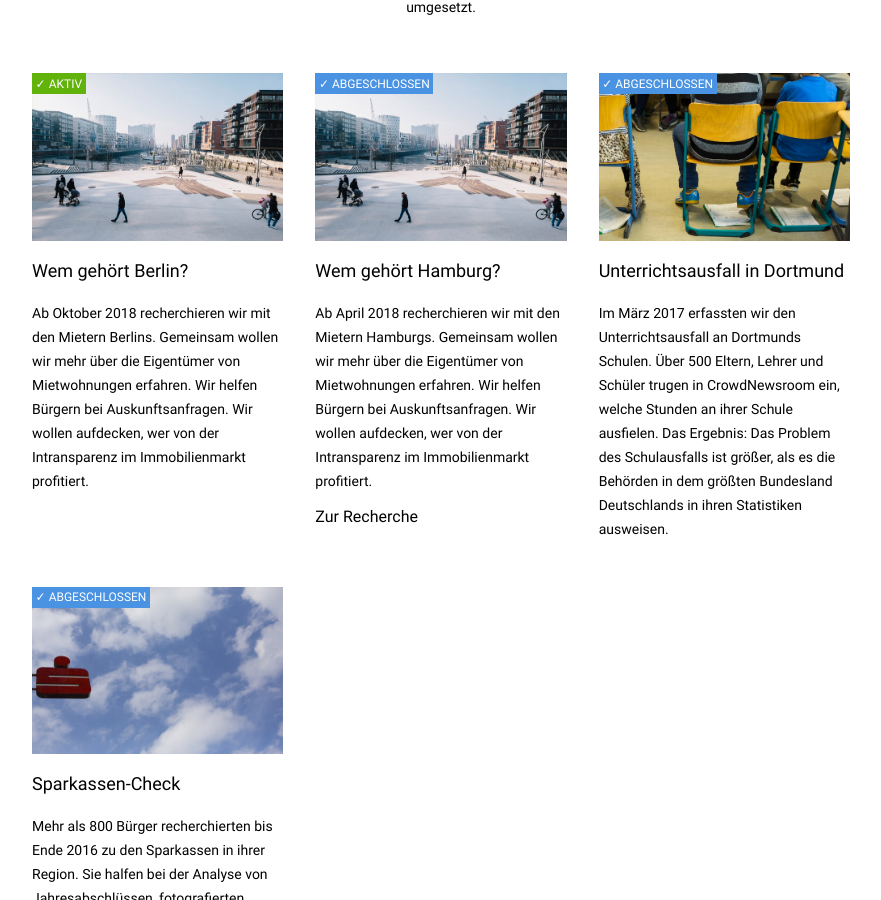
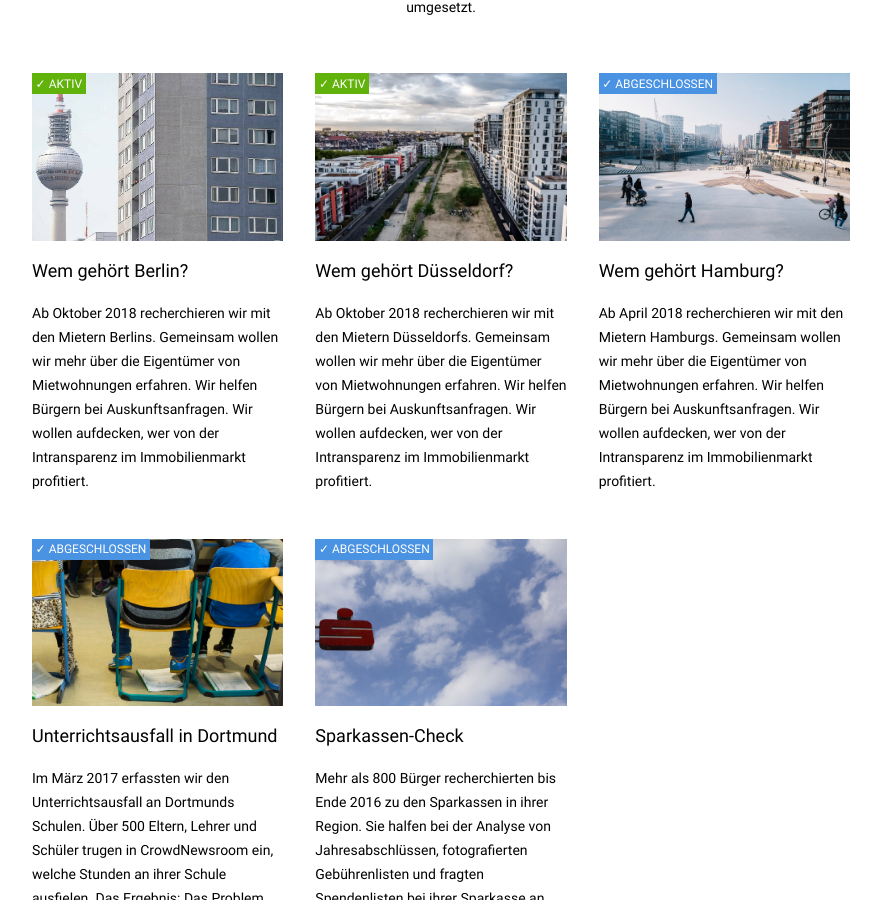
Before and after one commit to correctiv/cnr-landingpage, a Jekyll site: the page built from index.md, in a window 1280 px wide and 900 px high, scrolled down 730 px. Shown: the whole window, without its empty margins (199-1080 px from the left). Built offline with Jekyll 4.4.1, drawn with Linux system fonts in a browser that asks for light colours; comment, search, counter and statistics services are not loaded.

Commit message:
Update index.md

```diff
--- a/index.md
+++ b/index.md
@@ -9,10 +9,19 @@ title: Start
      <li>
         <a href="https://interaktiv.tagesspiegel.de/wem-gehoert-berlin/">
             <div class="status published">
-                <img src="assets/images/wghh.jpg" alt=""/>
+                <img src="assets/images/wgber.jpg" alt=""/>
             </div>
             <h3>Wem gehört Berlin?</h3>
             <p>Ab Oktober 2018 recherchieren wir mit den Mietern Berlins. Gemeinsam wollen wir mehr über die Eigentümer von Mietwohnungen erfahren. Wir helfen Bürgern bei Auskunftsanfragen. Wir wollen aufdecken, wer von der Intransparenz im Immobilienmarkt profitiert.</p>
+        </a>
+    </li>
+          <li>
+        <a href="https://interaktiv.rp-online.de/ig/wem-gehoert-duesseldorf/">
+            <div class="status published">
+                <img src="assets/images/wgd.jpg" alt=""/>
+            </div>
+            <h3>Wem gehört Düsseldorf?</h3>
+            <p>Ab Oktober 2018 recherchieren wir mit den Mietern Düsseldorfs. Gemeinsam wollen wir mehr über die Eigentümer von Mietwohnungen erfahren. Wir helfen Bürgern bei Auskunftsanfragen. Wir wollen aufdecken, wer von der Intransparenz im Immobilienmarkt profitiert.</p>
         </a>
     </li>
     <li>
@@ -22,7 +31,6 @@ title: Start
             </div>
             <h3>Wem gehört Hamburg?</h3>
             <p>Ab April 2018 recherchieren wir mit den Mietern Hamburgs. Gemeinsam wollen wir mehr über die Eigentümer von Mietwohnungen erfahren. Wir helfen Bürgern bei Auskunftsanfragen. Wir wollen aufdecken, wer von der Intransparenz im Immobilienmarkt profitiert.</p>
-              <a href="https://correctiv.org/top-stories/2018/11/23/wem-gehoert-hamburg/">Zur Recherche</a>
         </a>
     </li>
     <li>
```
